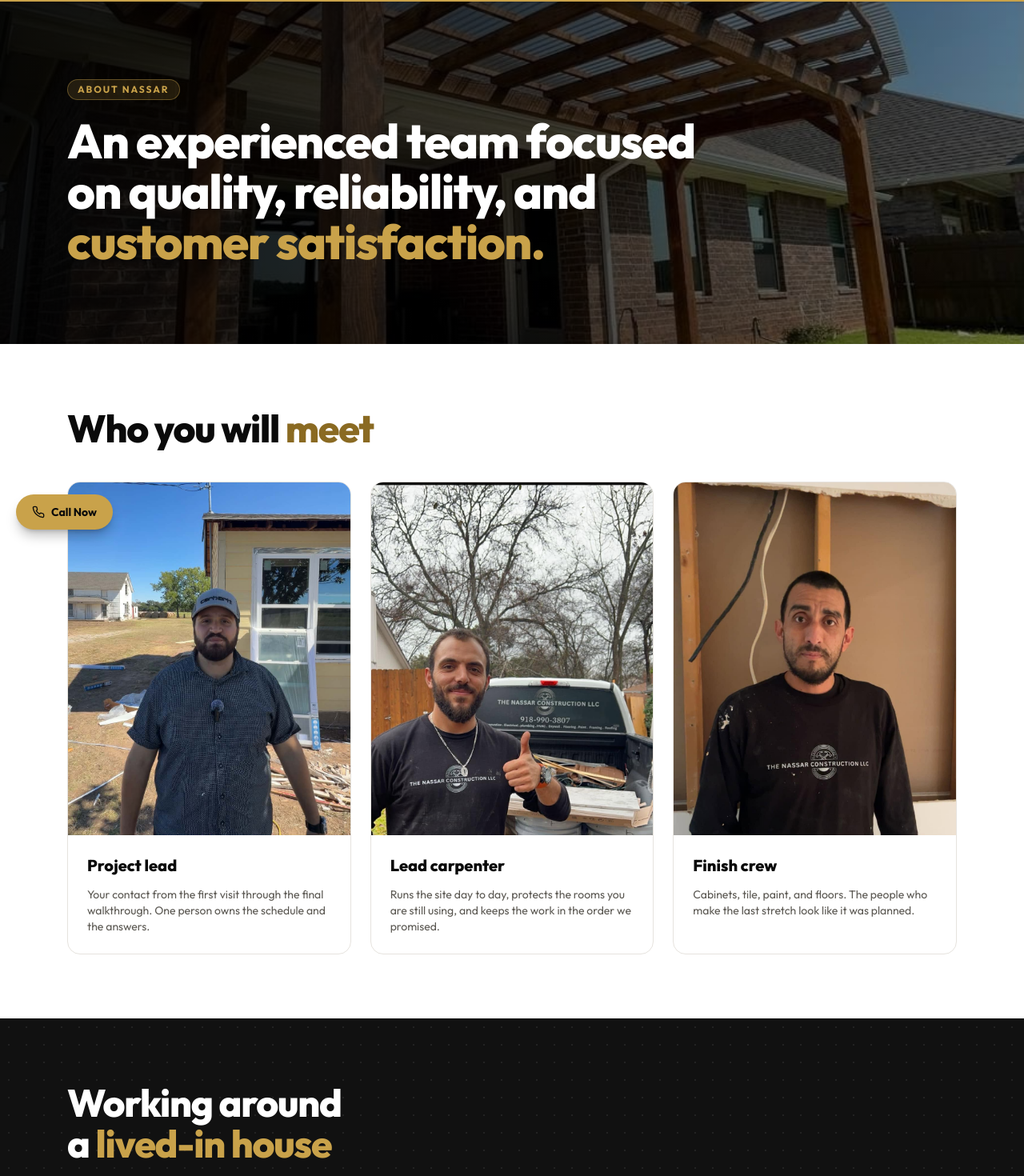
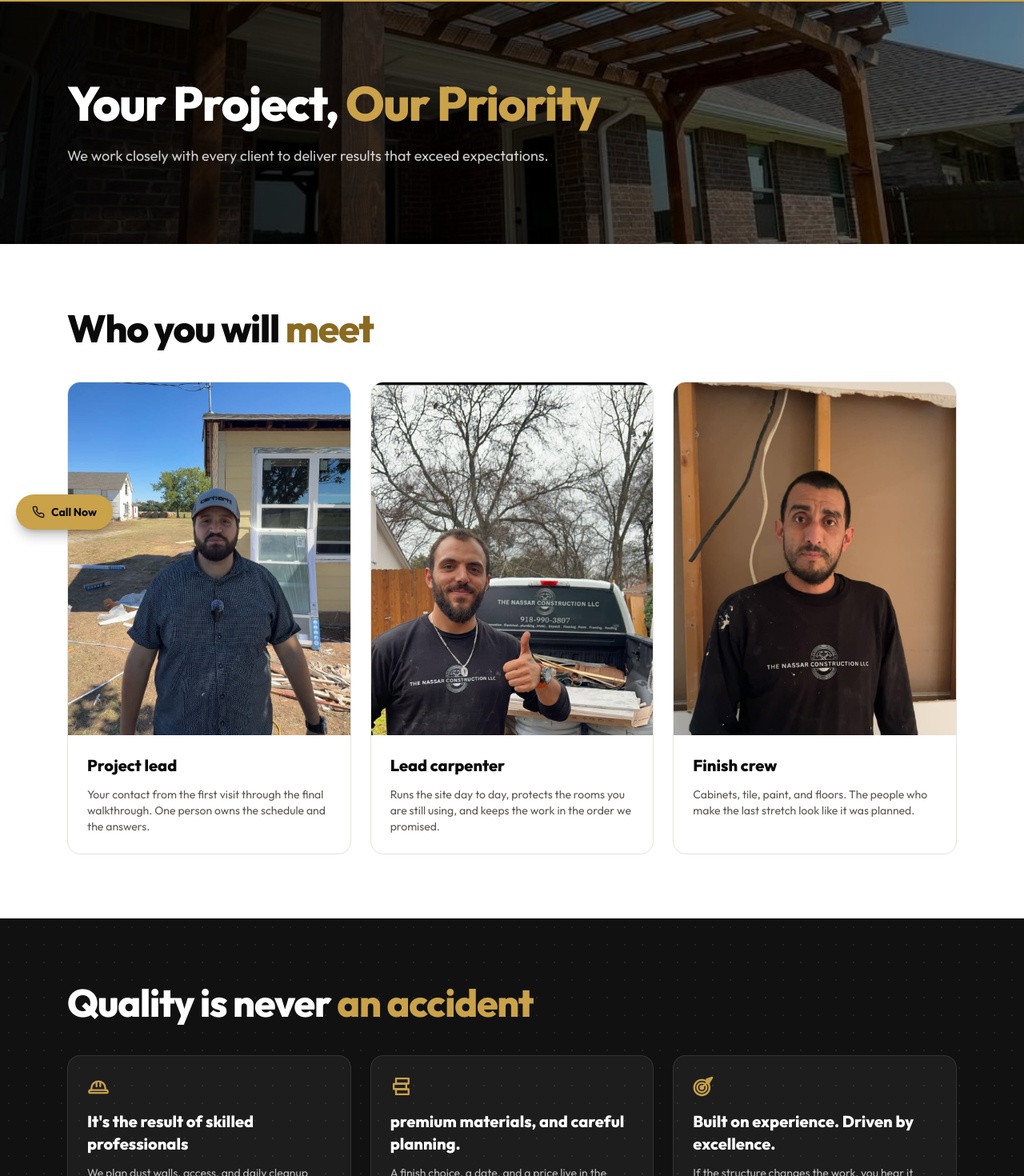
Before and after one commit to SuperFranky42/Nassar-DEMO-website, a React (Vite) app: page /about in a window 1280 px wide. Shown: the part 118-1588 px from the top of the page at 80% size. Built offline with nearby package versions, Linux system fonts and the light colour scheme.

Commit message:
UPDATE: pages are updated

```diff
--- a/src/components/Icon.tsx
+++ b/src/components/Icon.tsx
@@ -16,6 +16,23 @@ const paths = {
   brush:
     "M18.4 2.6a2 2 0 0 1 3 3L12 15l-3-3zM9 12a3.5 3.5 0 0 0-5 2.5c-.5 2.2-2 3.5-2 3.5s3.5 1.5 6.5-.5A3.5 3.5 0 0 0 9 12z",
   shield: "M12 22s8-4 8-10V5l-8-3-8 3v7c0 6 8 10 8 10z",
+  worker: [
+    "M4.5 16v-2a7.5 7.5 0 0 1 15 0v2",
+    "M2 17.5a1.5 1.5 0 0 1 1.5-1.5h17a1.5 1.5 0 0 1 1.5 1.5v0a1.5 1.5 0 0 1-1.5 1.5h-17A1.5 1.5 0 0 1 2 17.5z",
+    "M10 7v5m4-5v5",
+  ],
+  materials: [
+    "M6 3.5h13.5v5.5H6z",
+    "M3.5 9.25h13.5v5.5H3.5z",
+    "M6 15h13.5v5.5H6z",
+  ],
+  bullseye: [
+    "M1.5 13.2a8.2 8.2 0 1 0 16.4 0 8.2 8.2 0 1 0-16.4 0",
+    "M4.7 13.2a5 5 0 1 0 10 0 5 5 0 1 0-10 0",
+    "M8.1 13.2a1.6 1.6 0 1 0 3.2 0 1.6 1.6 0 1 0-3.2 0",
+    "M9.7 13.2 20.6 2.6",
+    "M20.6 2.6 15 4.4 16.5 9.4z",
+  ],
   wrench:
     "M14.7 6.3a1 1 0 0 0 0 1.4l1.6 1.6a1 1 0 0 0 1.4 0l3.8-3.8a6 6 0 0 1-7.9 7.9l-6.9 6.9a2.1 2.1 0 0 1-3-3l6.9-6.9a6 6 0 0 1 7.9-7.9z",
   expand: "M15 3h6v6M9 21H3v-6M21 3l-7 7M3 21l7-7",
@@ -43,7 +60,9 @@ export function Icon({ name, className = "h-5 w-5", filled = false }: IconProps)
       strokeLinejoin="round"
       aria-hidden="true"
     >
-      <path d={paths[name]} />
+      {(Array.isArray(paths[name]) ? paths[name] : [paths[name]]).map((d) => (
+        <path key={d} d={d} />
+      ))}
     </svg>
   );
 }
--- a/src/components/PageHero.tsx
+++ b/src/components/PageHero.tsx
@@ -1,10 +1,11 @@
+import type { ReactNode } from "react";
 import banner from "../../assets/home_page_banner.jpg";
 import { container } from "../lib/styles.ts";
 import { Reveal } from "./Reveal.tsx";
 
 type PageHeroProps = {
   eyebrow?: string;
-  title: string;
+  title: ReactNode;
   accent?: string;
   text?: string;
   image?: string;
--- a/src/pages/About.tsx
+++ b/src/pages/About.tsx
@@ -1,4 +1,4 @@
-import { Icon } from "../components/Icon.tsx";
+import { Icon, type IconName } from "../components/Icon.tsx";
 import { PageHero } from "../components/PageHero.tsx";
 import { QuoteBand } from "../components/QuoteBand.tsx";
 import { SectionHeading } from "../components/SectionHeading.tsx";
@@ -8,17 +8,20 @@ import { container } from "../lib/styles.ts";
 import { Reveal } from "../components/Reveal.tsx";
 import { revealDelay } from "../lib/motion.ts";
 
-const promises = [
+const promises: { icon: IconName; title: string; text: string }[] = [
   {
-    title: "You can stay when the scope allows it",
+    icon: "worker",
+    title: "It's the result of skilled professionals",
     text: "We plan dust walls, access, and daily cleanup around the rooms you are still living in.",
   },
   {
-    title: "Decisions are written down",
+    icon: "materials",
+    title: "premium materials, and careful planning.",
     text: "A finish choice, a date, and a price live in the scope so they do not get lost between trades.",
   },
   {
-    title: "A surprise in the walls is a conversation",
+    icon: "bullseye",
+    title: "Built on experience. Driven by excellence.",
     text: "If the structure changes the work, you hear it before the crew changes course.",
   },
 ];
@@ -36,10 +39,9 @@ export function About() {
   return (
     <>
       <PageHero
-        eyebrow="About Nassar"
-        wideTitle
-        title="An experienced team focused on quality, reliability, and"
-        accent="customer satisfaction."
+        title="Your Project,"
+        accent="Our Priority"
+        text="We work closely with every client to deliver results that exceed expectations."
       />
 
       <section id="who-you-will-meet" className="scroll-mt-32 bg-canvas py-20">
@@ -73,7 +75,7 @@ export function About() {
       <section className="pattern-dots py-20 text-white">
         <div className={container}>
           <Reveal>
-            <SectionHeading dark title="Working around a" accent="lived-in house" />
+            <SectionHeading dark title="Quality is never" accent="an accident" />
           </Reveal>
           <ul className="mt-10 grid gap-6 md:grid-cols-3">
             {promises.map((promise, index) => (
@@ -82,7 +84,7 @@ export function About() {
                   delay={revealDelay(index)}
                   className="h-full rounded-2xl border border-white/10 bg-white/5 p-6"
                 >
-                  <Icon name="shield" className="h-7 w-7 text-brass" />
+                  <Icon name={promise.icon} className="h-7 w-7 text-brass" />
                   <h3 className="mt-4 text-xl font-extrabold">{promise.title}</h3>
                   <p className="mt-3 text-sm text-white/70">{promise.text}</p>
                 </Reveal>
--- a/src/pages/Reviews.tsx
+++ b/src/pages/Reviews.tsx
@@ -15,7 +15,6 @@ export function Reviews() {
   return (
     <>
       <PageHero
-        eyebrow="Reviews"
         title="What homeowners say after"
         accent="the dust settles."
         text="Sample notes from finished projects. The same themes return: one person to call, a quote that holds, and a house you can live in."
--- a/src/pages/Services.tsx
+++ b/src/pages/Services.tsx
@@ -14,9 +14,13 @@ export function Services() {
   return (
     <>
       <PageHero
-        title="Quality is never"
-        accent="an accident"
-        text="From steel structures to premium interior finishes, we deliver quality craftsmanship on every project. Your vision is our priority, and we build with precision, durability, and care."
+        title={
+          <>
+            On <span className="text-brass">Time</span>. On <span className="text-brass">Budget</span>. On{" "}
+            <span className="text-brass">Point</span>
+          </>
+        }
+        text="Your renovation deserves quality, precision, and a team you can trust. We deliver exceptional craftsmanship, complete every project on schedule, and keep your budget in mind—without compromising on quality."
       />
       <nav className="border-b border-line bg-paper" aria-label="Services on this page">
         <Reveal>
```
